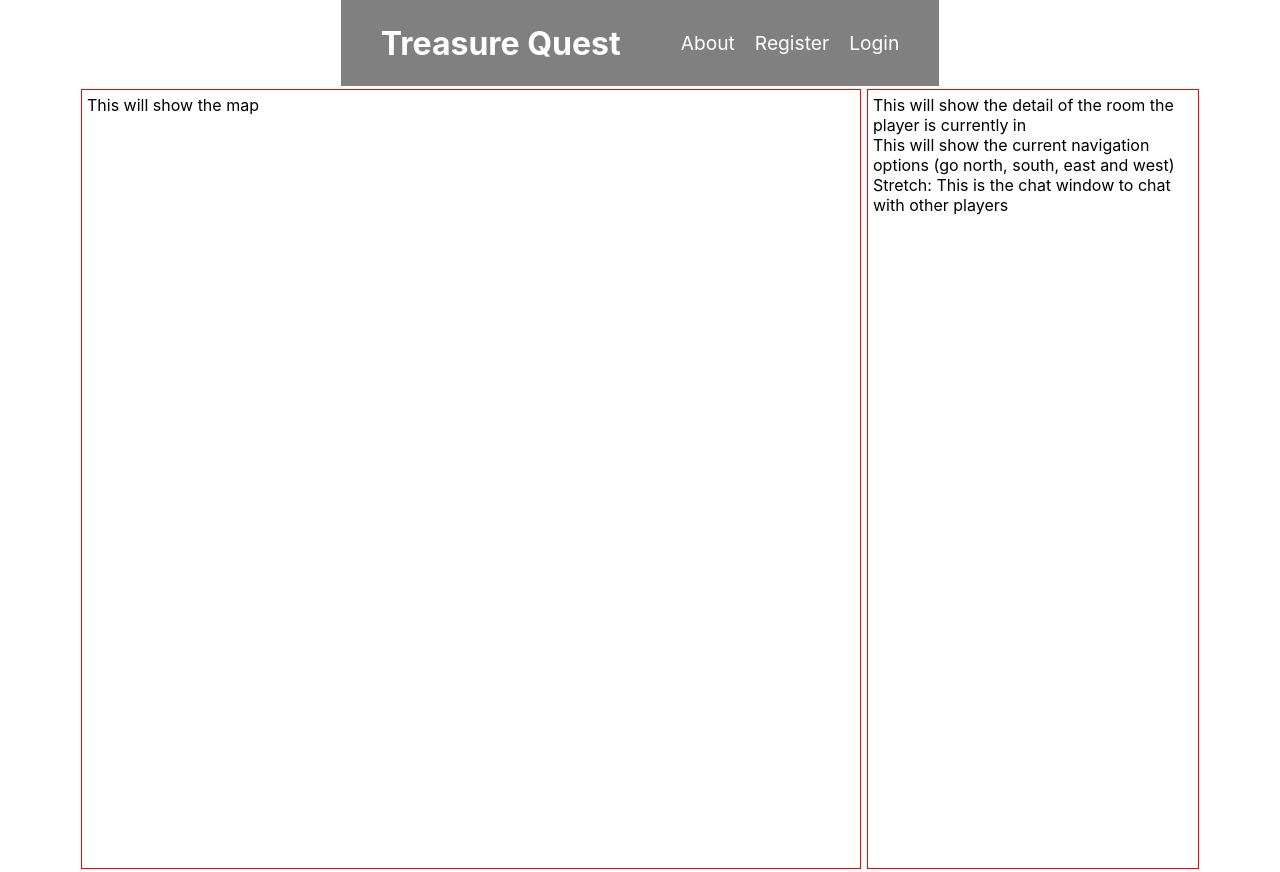
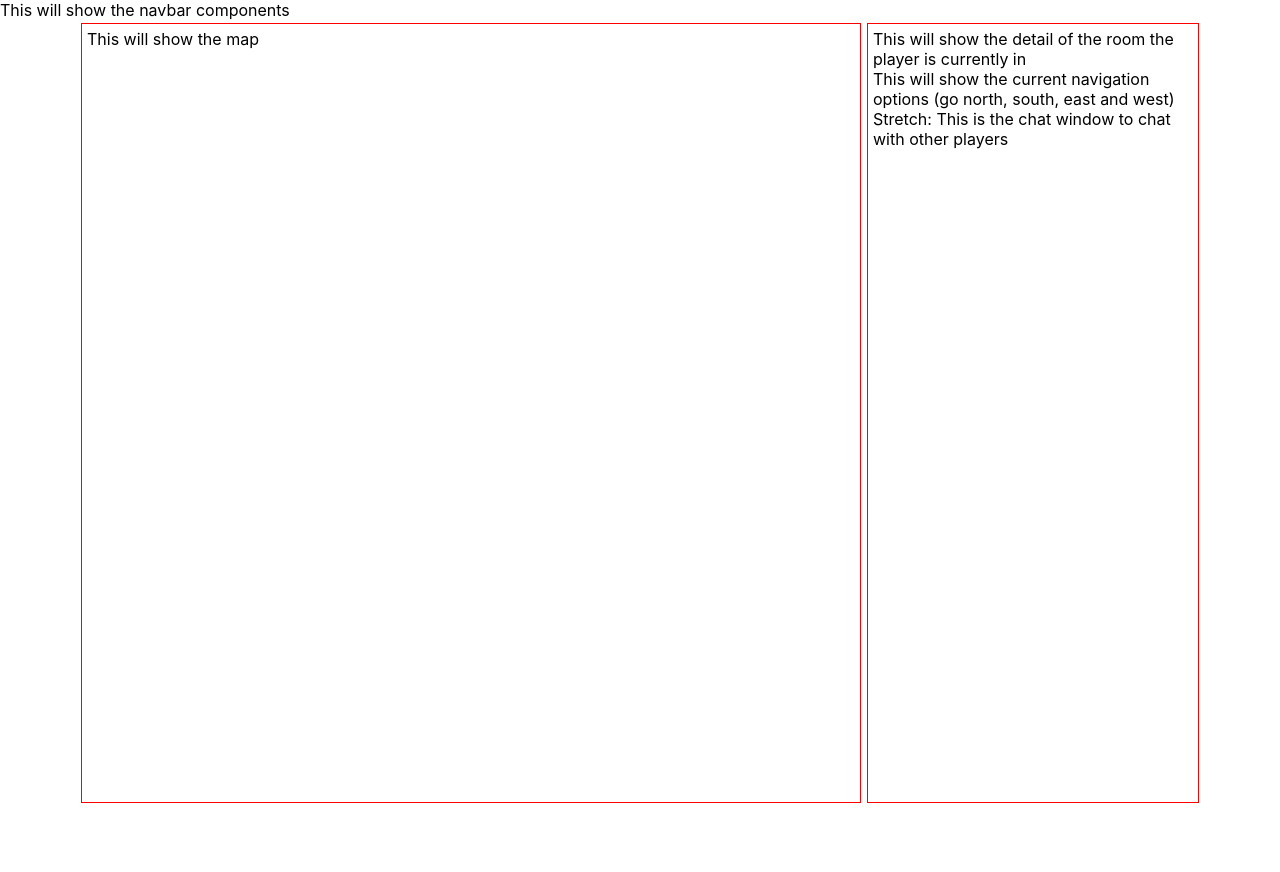
Before and after one commit to CSEU3-mud-sama/front-end, a React (Create React App) app: page / in a window 1280 px wide. After the commit the page ends 806 px from the top, so only its background shows below. Built offline with nearby package versions, Linux system fonts and the light colour scheme.

Commit message:
Take all components back to basic state

```diff
--- a/src/components/Chat.jsx
+++ b/src/components/Chat.jsx
@@ -2,9 +2,7 @@ import React from 'react';
 
 function Chat() {
     return (
-        <div>
-            Stretch: This is the chat window to chat with other players
-        </div>
+        <div>Stretch: This is the chat window to chat with other players</div>
     );
 }
 
--- a/src/components/Controller.jsx
+++ b/src/components/Controller.jsx
@@ -2,9 +2,7 @@ import React from 'react';
 
 function Navigation() {
     return (
-        <div>
-            This will show the current navigation options (go north, south, east and west)
-        </div>
+        <div>This will show the current navigation options (go north, south, east and west)</div>
     );
 }
 
--- a/src/components/Map.jsx
+++ b/src/components/Map.jsx
@@ -2,9 +2,7 @@ import React from 'react';
 
 function Map() {
     return (
-        <div>
-            This will show the map
-        </div>
+        <div>This will show the map</div>
     );
 }
 
--- a/src/components/NavBar.jsx
+++ b/src/components/NavBar.jsx
@@ -1,45 +1,8 @@
 import React from 'react';
-import styled from 'styled-components';
-
-const StyledNav = styled.div`
-    display: flex;
-    justify-content: space-between;
-    align-items: center;
-    background-color: gray;
-    margin: 0 auto;
-    padding: 15px 40px;
-    color: white;
-
-    #logo {
-        font-weight: bold;
-        font-size: 2rem;
-    }
-
-    #links {
-        ul {
-            display: flex;
-            justify-content: flex-end;
-            li {
-                font-size: 1.2rem;
-                list-style-type: none;
-                margin-left: 20px;
-            }
-        }
-    }
-`
 
 function NavBar() {
     return (
-        <StyledNav>
-            <div id='logo'>Treasure Quest</div>
-            <div id='links'>
-                <ul>
-                    <li>About</li>
-                    <li>Register</li>
-                    <li>Login</li>
-                </ul>
-            </div>
-        </StyledNav>
+        <div>This will show the navbar components</div>
     );
 }
 
--- a/src/components/RoomDetail.jsx
+++ b/src/components/RoomDetail.jsx
@@ -2,9 +2,7 @@ import React from 'react';
 
 function RoomDetail() {
     return (
-        <div>
-            This will show the detail of the room the player is currently in
-        </div>
+        <div>This will show the detail of the room the player is currently in</div>
     );
 }
 
```
Also changed, not shown: src/components/Login.jsx (+1 -22 lines), src/components/Register.jsx (+1 -24 lines).
